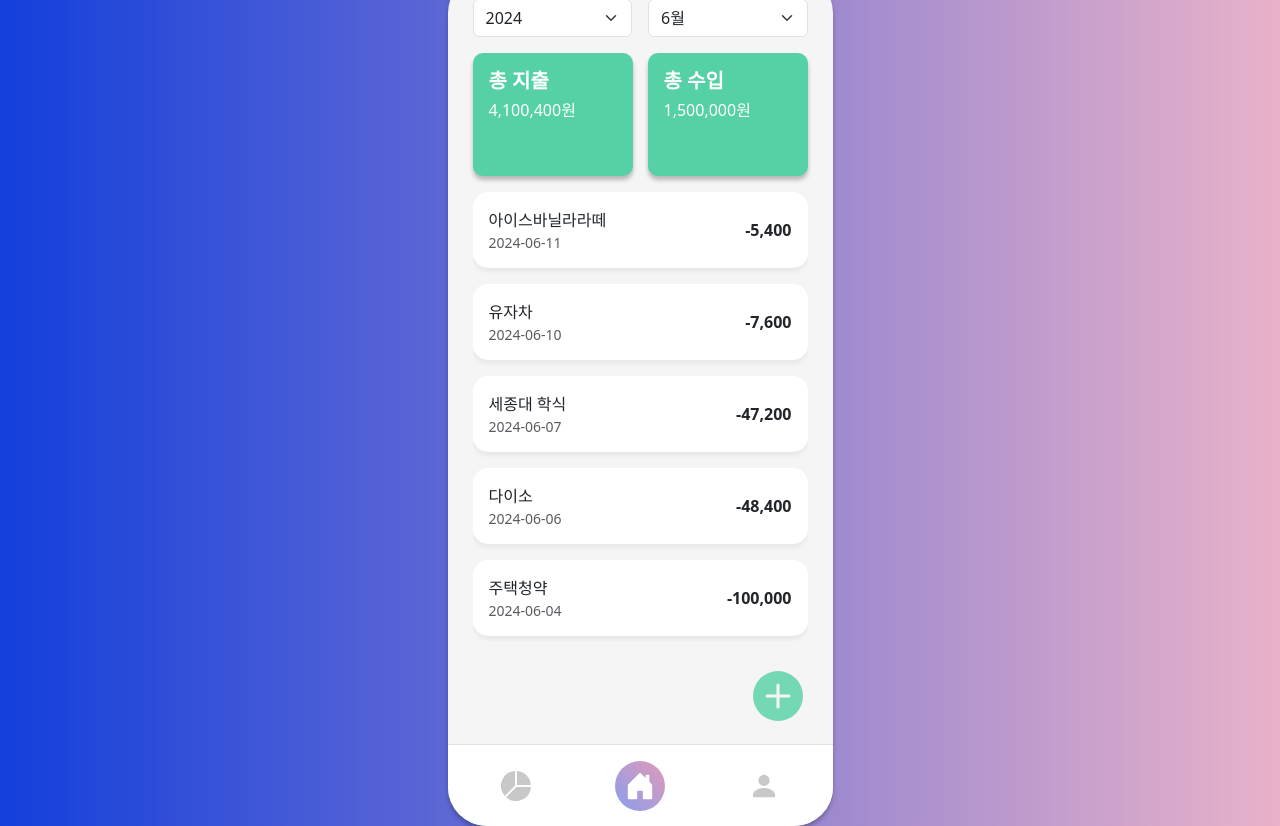
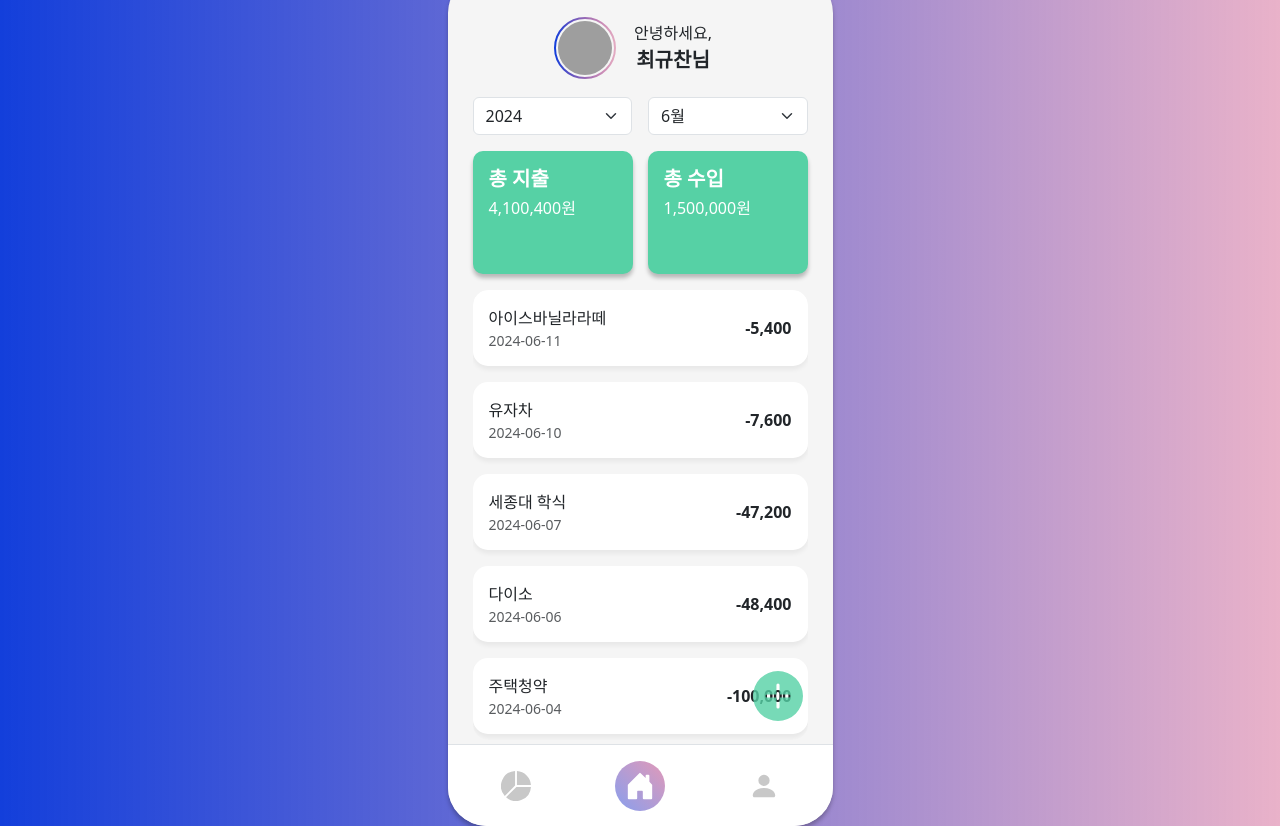
Before and after one commit to dlxodnd007/Skeleton-project-team4, a Vue app: page / in a window 1280 px wide. Built offline with nearby package versions, Linux system fonts and the light colour scheme; data requests are answered from the project's data file; grey boxes are pictures that could not be loaded.

Commit message:
240612 머지 과정에서 잘못된 변경사항 수정

```diff
--- a/src/App.vue
+++ b/src/App.vue
@@ -6,7 +6,7 @@ import Footer from '@/components/Footer.vue';
 
 <template>
   <div>
-    <!-- <UserProfile class="header" /> -->
+    <UserProfile class="header" />
     <RouterView />
     <Footer class="footer" />
   </div>
```
